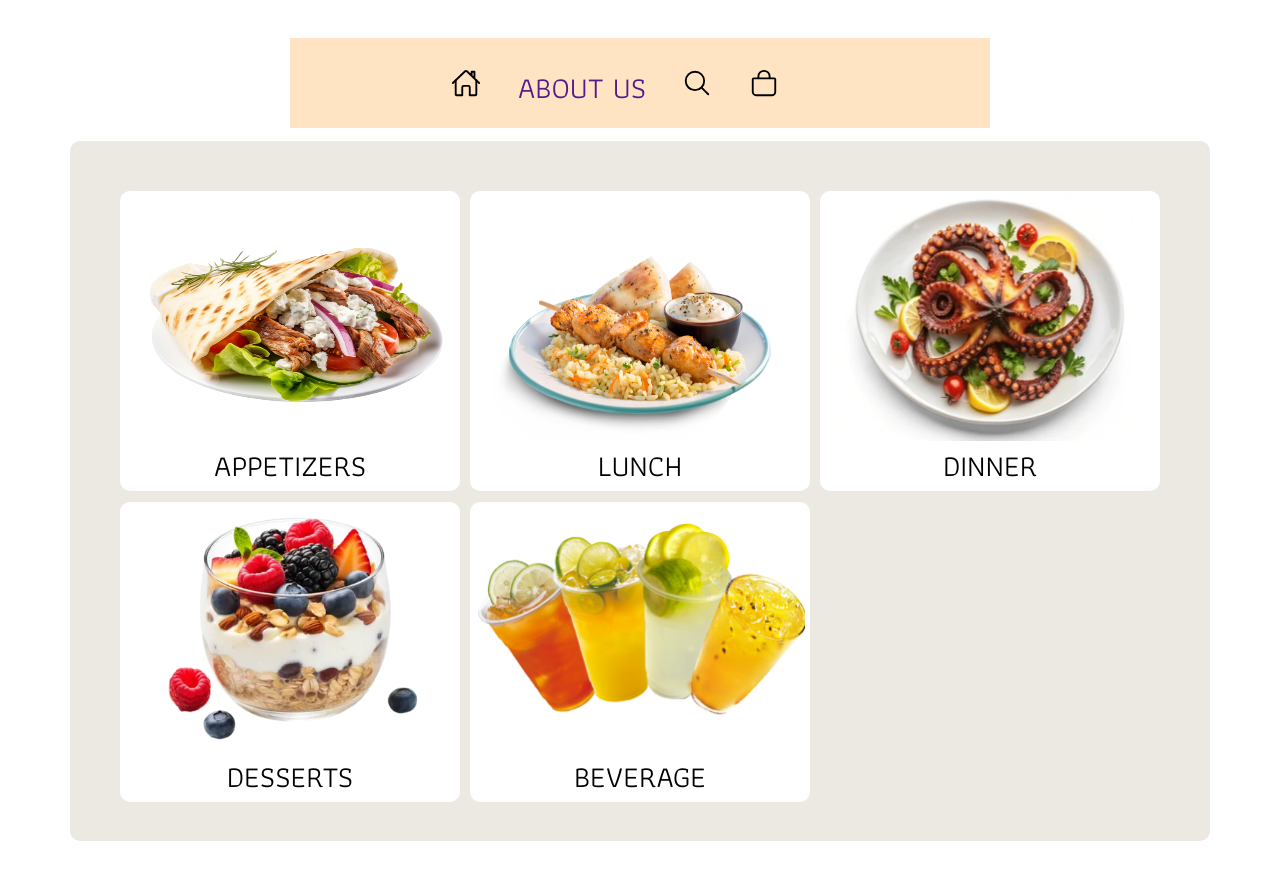
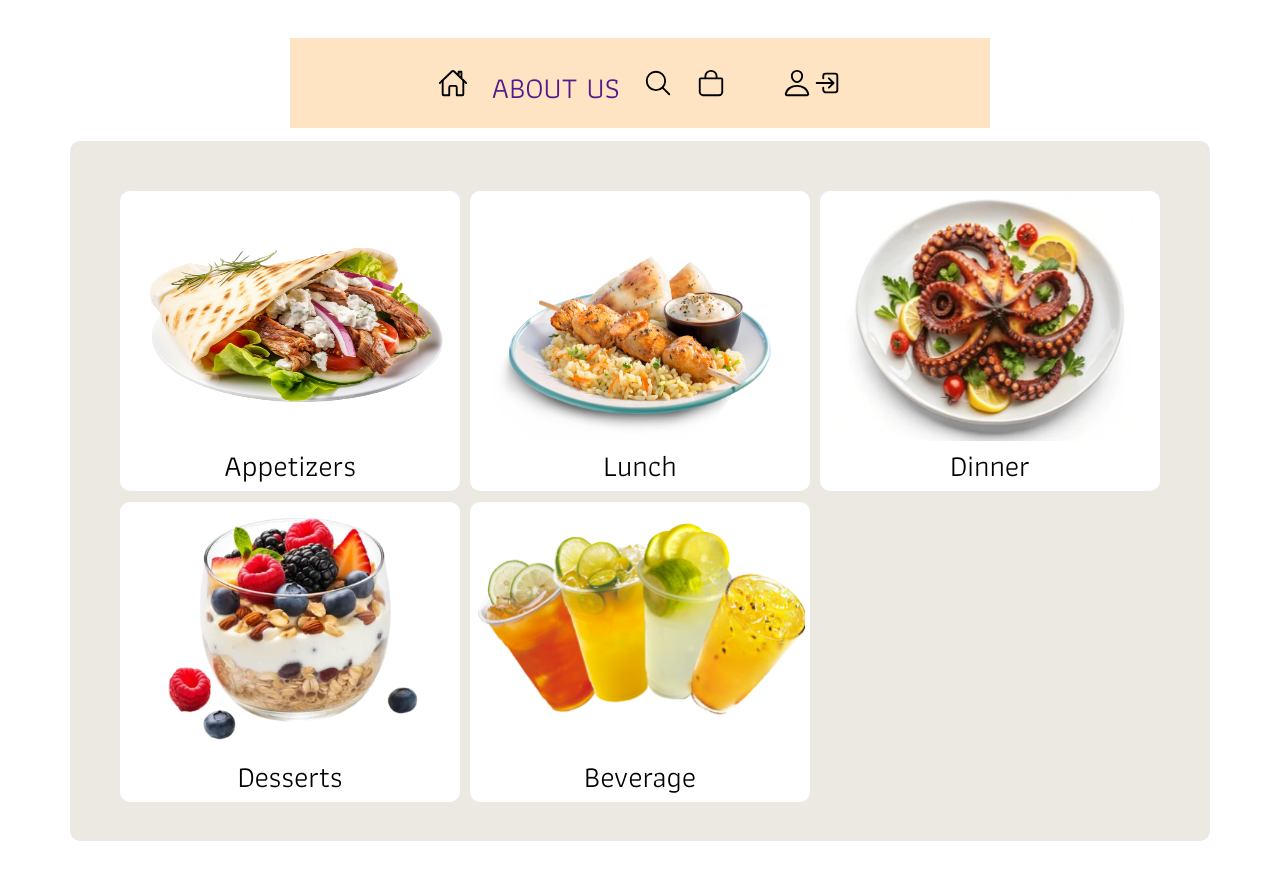
Before and after one commit to emott13/Kouzina_Charas, a plain HTML site: page index.html in a window 1280 px wide. Drawn offline with nearby package versions, Linux system fonts and the light colour scheme; a web font is replaced by a local one.

Commit message:
added login link to index.html

```diff
--- a/index.html
+++ b/index.html
@@ -19,6 +19,7 @@
                 <li><a href="">About Us</a></li>
                 <li><a href=""><img src="Ion_Icons/search-outline.svg" alt="" class="iconImg"></a></li>
                 <li><a href="Cart/cart.html"><img src="Ion_Icons/bag-outline.svg" alt="" class="iconImg"></a></li>
+                <li><a href="Manager/Login/login.html" class="login"><img src="/Ion_Icons/person-outline.svg" alt="" class="iconImg"><img src="/Ion_Icons/log-in-outline.svg" alt="" class="iconImg"></a></li>
             </ul>
         </nav>
     </header>
--- a/style.css
+++ b/style.css
@@ -17,44 +17,56 @@
 
 body{
     font-family: 'Athiti';
-    /* font-size: 60px; */
+}
+
+/* header */
+
+.header{
+    margin: 3% auto 1%;
+    background-color: bisque;
+    width: 700px;
+    height: 90px ;
     text-transform: uppercase;
 }
 
-/* header */
-.header{
-    margin: 3% auto 1%;
-    width: 700px;
-    height: 90px ;
-    background-color: bisque;
-}
-
 .header nav{
-    margin: 0 auto;
+    margin: auto;
     padding: 25px;
     width: 500px;
     height: 90px;
+    text-align: center;
 }
 
 .header ul{
     display: flex;
     justify-content: space-evenly;
-    /* align-content: center; */
+    align-items: start;
+    margin: auto;
     list-style: none;
-    width: 400px;
+}
+
+.header li{
+    margin: 0;
+    padding: 0;
+    text-align: center;
 }
 
 .header li a{
-    /* margin: 0; */
     font-size: 30px;
     text-decoration: none;
+    text-align: center;
 }
 
 .iconImg{
-    height: 30px;
+    width: 30px;
+}
+
+.login{
+    margin-left: 2rem;
 }
 
 /* select screen */
+
 .food-cata{
     display: flex;
     flex-direction: column;
@@ -65,15 +77,18 @@ body{
     border-radius: 10px;
     background-color: white;
 }
+
 .food-cata p{
     font-size: 30px;
     text-align: center;
     text-decoration: none;
 }
+
 .menu-selector a{
     text-decoration: none;
     color: black;
 }
+
 .menu-selector{
     margin: 0 auto;
     display: flex;
@@ -86,11 +101,13 @@ body{
     border-radius: 10px;
     background-color: #EBE9E1;
 }
+
 .selector-grid{
     display: grid;
     grid-template-columns: auto auto auto;
     width:  1050px;
 }
+
 .img-selector{
     margin: 0 auto;
     background-repeat: no-repeat;
@@ -98,10 +115,12 @@ body{
     width: 320px;
     height: 250px;
 }
+
 .desert{
     width: 260px;
     object-fit: cover;
 }
+
 .beverage{
     width: 330px;
     object-fit: cover;
@@ -112,9 +131,11 @@ body{
 .name{
     font-size: 20px;
 }
+
 .price{
     font-size: 20px;
 }
+
 .description{
     font-size: 15px;
 }
@@ -133,10 +154,12 @@ body{
     border-radius: 10px;
     background-color: white;
 }
+
 .menu-item p{
     text-align: center;
     padding: 2px 5px;
 }
+
 .img{
     margin: 0 auto;
     background-repeat: no-repeat;
@@ -144,20 +167,25 @@ body{
     width: 220px;
     height: 150px;
 }
+
 .fit{
     object-fit: cover;
     background-repeat: no-repeat;
 }
+
 .img p{
     text-align: center;
 }
+
 .menu label{
     font-size: 30px;
 }
+
 .menu-holder{
     margin: 0 auto;
     width: 1000px;
 }
+
 .menu-Grid{
     opacity: 1;
     display: grid;
```
Also changed, not shown: Ion_Icons/log-in-outline.svg (added), Ion_Icons/person-outline.svg (added).
